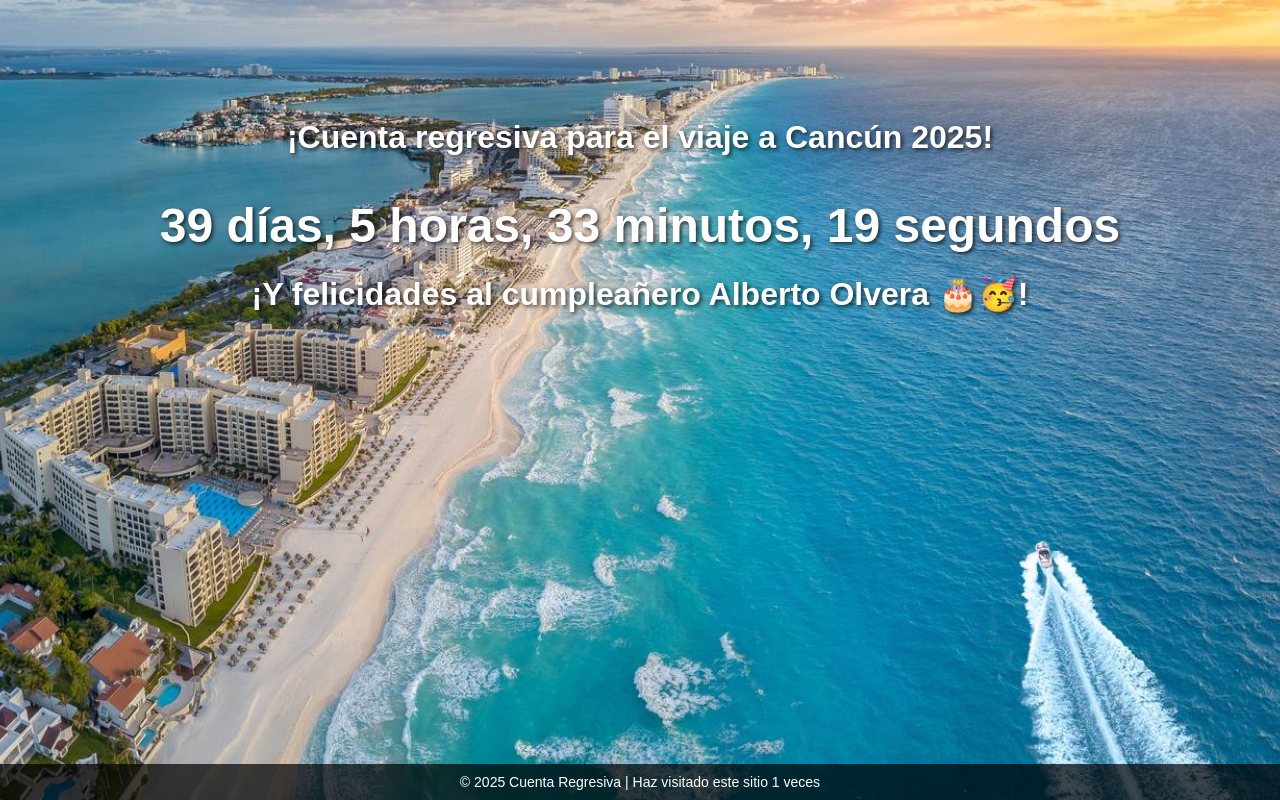
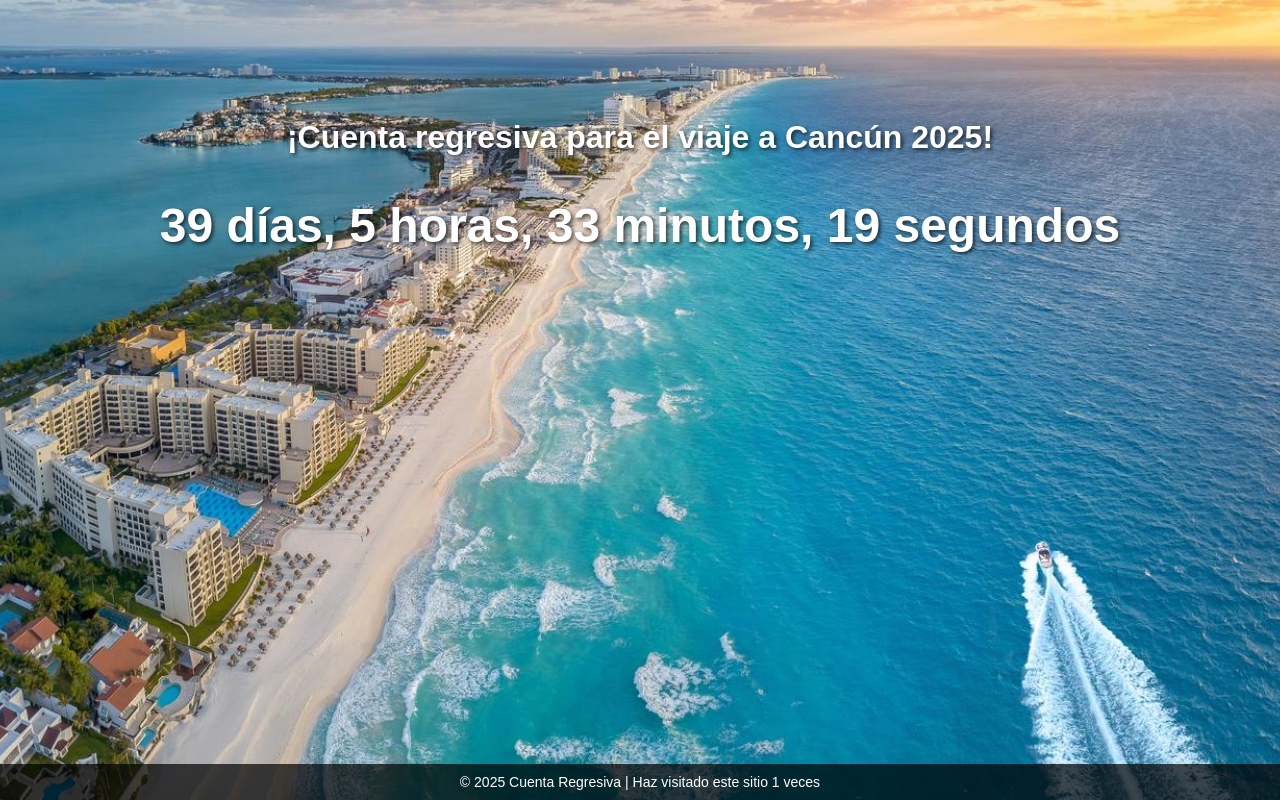
Before and after one commit to AngSebastian-desing/cuenta_regresiva, a plain HTML site: page index.html in a window 1280 px wide. Drawn offline with Linux system fonts and the light colour scheme.

Commit message:
Update index.html

```diff
--- a/index.html
+++ b/index.html
@@ -54,7 +54,6 @@
     <div class="contenido">
         <h1>¡Cuenta regresiva para el viaje a Cancún 2025!</h1>
         <div id="countdown"></div>
-        <h1>¡Y felicidades al cumpleañero Alberto Olvera 🎂🥳!</h1>
     </div>
 
     <footer>
```
